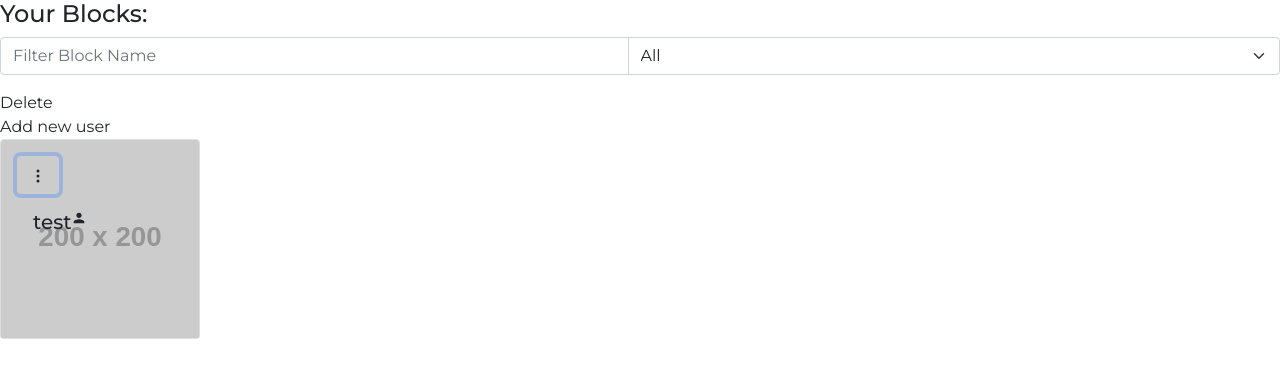
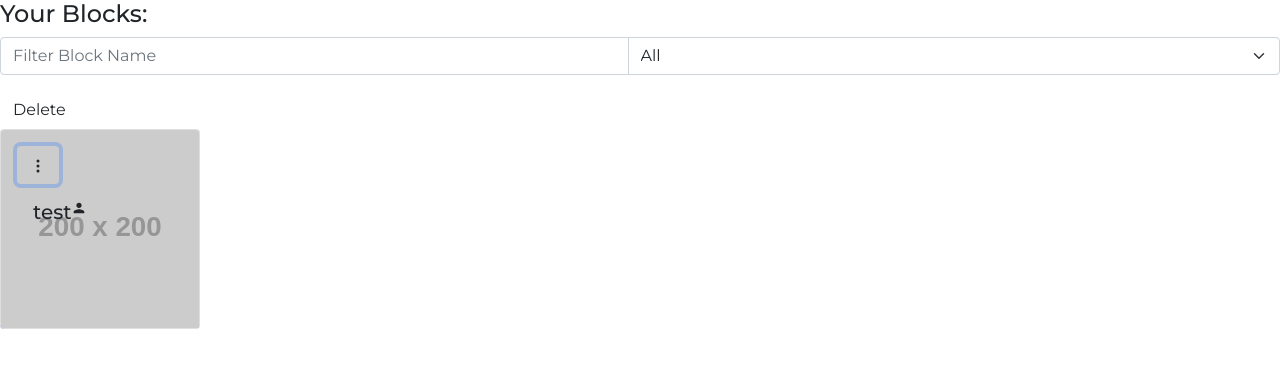
Before and after one commit to jotapedrok/TLBlitz, a React (Create React App) app in the folder app/frontend/: page / in a window 1280 px wide. Both pictures are taken after a click on the button 38 px from the left and 126 px from the top of the page. Shown: the top 378 px of the page. Built offline with nearby package versions, Linux system fonts and the light colour scheme; no server answers.

Commit message:
set: delete option

```diff
--- a/app/frontend/src/components/TaskBlock/BlockOptions/index.tsx
+++ b/app/frontend/src/components/TaskBlock/BlockOptions/index.tsx
@@ -1,15 +1,66 @@
 import React, { Dispatch, SetStateAction } from 'react';
+import { v4 as uuidv4 } from 'uuid';
+import { useDispatch, useSelector } from 'react-redux';
+import {
+  activeAlert,
+  desativeAlert,
+  sendAlert,
+} from '../../../store/alert.store';
+import { IAlertProps } from '../../AlertBox';
 import './style.scss';
+import { deleteBlock } from '../../../http/block';
+import { RootState } from '../../../store';
 
 interface props {
   setOptionsOpen: Dispatch<SetStateAction<boolean>>;
+  id: string;
 }
 
-export default function BlockOptions({ setOptionsOpen }: props) {
+export default function BlockOptions({ setOptionsOpen, id }: props) {
+  const stateAlert = useSelector((s: RootState) => s.alert.alert);
+  const dispatch = useDispatch();
+
+  const deleteClick = async () => {
+    const response = await deleteBlock(id);
+    dispatch(
+      sendAlert({
+        ...stateAlert,
+        content: response.message ? response.message : response.error,
+      }),
+    );
+    setTimeout(() => {
+      dispatch(desativeAlert());
+    }, 5000);
+  };
+
+  const onDelete = () => {
+    const alert: IAlertProps = {
+      title: 'Delete Block',
+      content: 'Are you sure you want to delete this block?',
+      hasButton: true,
+      buttons: [
+        {
+          id: uuidv4(),
+          text: 'Delete',
+          variant: 'danger',
+          onClick: deleteClick,
+        },
+      ],
+    };
+    dispatch(sendAlert(alert));
+    dispatch(activeAlert());
+    setOptionsOpen(false);
+  };
+
   return (
     <div className="block-options">
-      <div className="block-options-delete">Delete</div>
-      <div className="block-options-add-user">Add new user</div>
+      <button
+        onClick={onDelete}
+        type="button"
+        className="block-options-delete btn"
+      >
+        Delete
+      </button>
     </div>
   );
 }
--- a/app/frontend/src/components/TaskBlock/index.tsx
+++ b/app/frontend/src/components/TaskBlock/index.tsx
@@ -8,13 +8,14 @@ import BlockOptions from './BlockOptions';
 
 export default function TaskBlock({
   thumb,
+  id,
   name,
   group = false,
 }: ITaskBlockProps) {
   const [optionsOpen, setOptionsOpen] = useState(false);
   return (
     <div className="TaskBlock" style={{ width: 200, height: 200 }}>
-      {optionsOpen && <BlockOptions setOptionsOpen={setOptionsOpen} />}
+      {optionsOpen && <BlockOptions id={id} setOptionsOpen={setOptionsOpen} />}
       <Card>
         <Card.Img
           variant="top"
--- a/app/frontend/src/http/block.ts
+++ b/app/frontend/src/http/block.ts
@@ -2,6 +2,30 @@ import { IBlock } from '../interfaces/IBlock.interface';
 import { api } from '../services/api';
 
 export async function createBlock(Block: IBlock) {
-  const response = await api.post('/blocks', Block);
-  return response.data;
+  try {
+    const response = await api.post('/blocks', Block);
+    return response.data;
+  } catch (e) {
+    return { error: e };
+  }
 }
+
+export async function deleteBlock(id: string) {
+  try {
+    const response = await api.delete(`/blocks/${id}`);
+    return response.data;
+  } catch (e) {
+    return { error: e };
+  }
+}
+
+export async function removeUser(userId: string, blockId: string) {
+  try {
+    const response = await api.delete(
+      `/blocks/delete-user/${userId}/${blockId}`,
+    );
+    return response.data;
+  } catch (e) {
+    return { error: e };
+  }
+}
--- a/app/frontend/src/http/user.ts
+++ b/app/frontend/src/http/user.ts
@@ -2,11 +2,19 @@ import { IUser } from '../interfaces/IUser.interface';
 import { api } from '../services/api';
 
 export async function createUser(user: IUser) {
-  const response = await api.post('/users', user);
-  return response.data;
+  try {
+    const response = await api.post('/users', user);
+    return response.data;
+  } catch (e) {
+    return { error: e };
+  }
 }
 
 export async function loginHttp(email: string, password: string) {
-  const response = await api.post('/login', { email, password });
-  return response.data;
+  try {
+    const response = await api.post('/login', { email, password });
+    return response.data;
+  } catch (e) {
+    return { error: e };
+  }
 }
--- a/app/frontend/src/interfaces/ITaskBlockProps.interface.ts
+++ b/app/frontend/src/interfaces/ITaskBlockProps.interface.ts
@@ -2,4 +2,5 @@ export interface ITaskBlockProps {
   thumb?: string;
   name: string;
   group: boolean;
+  id: string;
 }
--- a/app/frontend/src/pages/Home/index.tsx
+++ b/app/frontend/src/pages/Home/index.tsx
@@ -85,7 +85,7 @@ export default function Home() {
           </InputGroup>
         </div>
         <div className="block-list">
-          <TaskBlock name="test" group={false} />
+          <TaskBlock id="testId" name="test" group={false} />
         </div>
         <div className="create-block-button-container">
           <Button type="button" onClick={toggleStateAddForm}>
```
